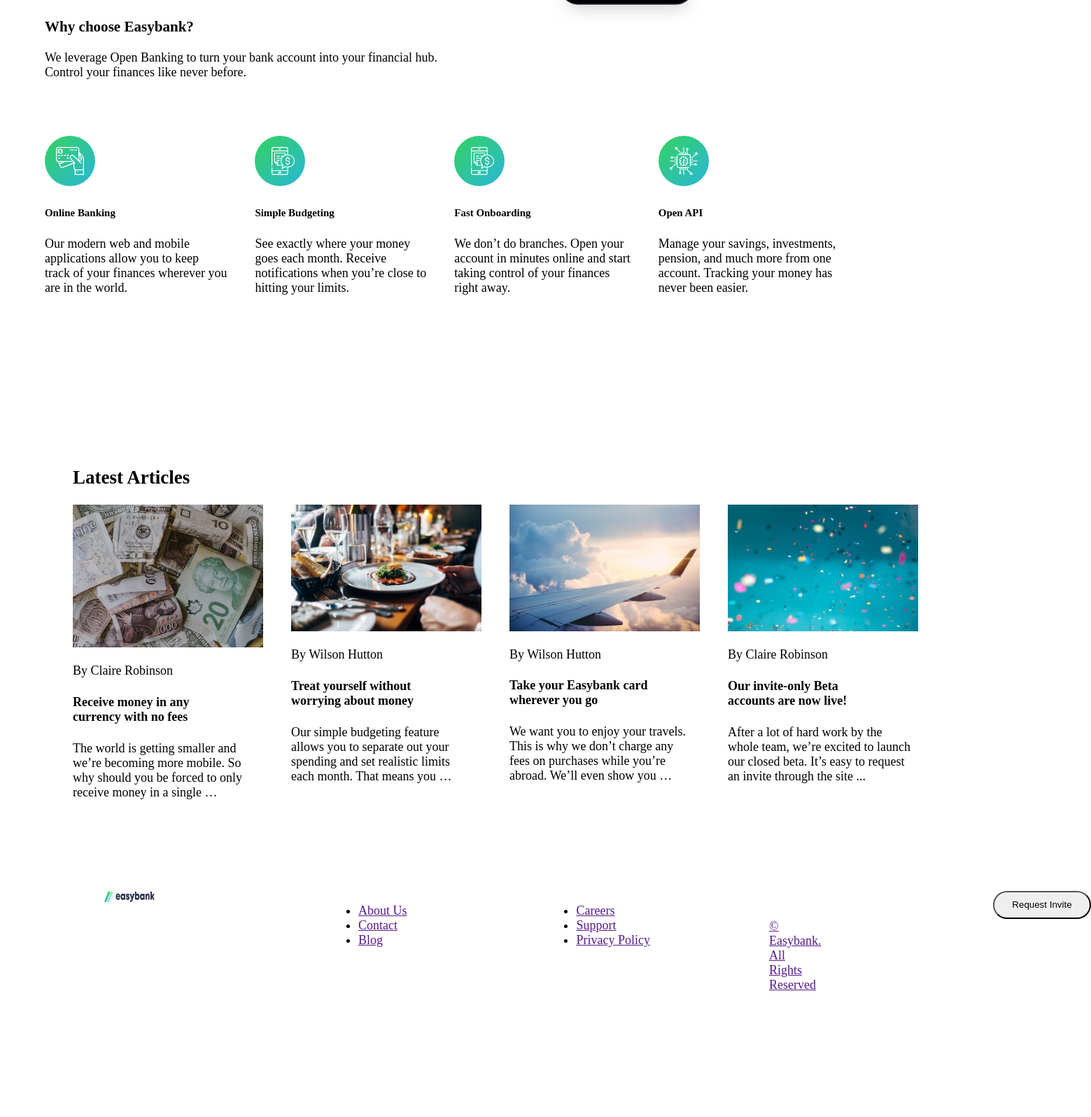
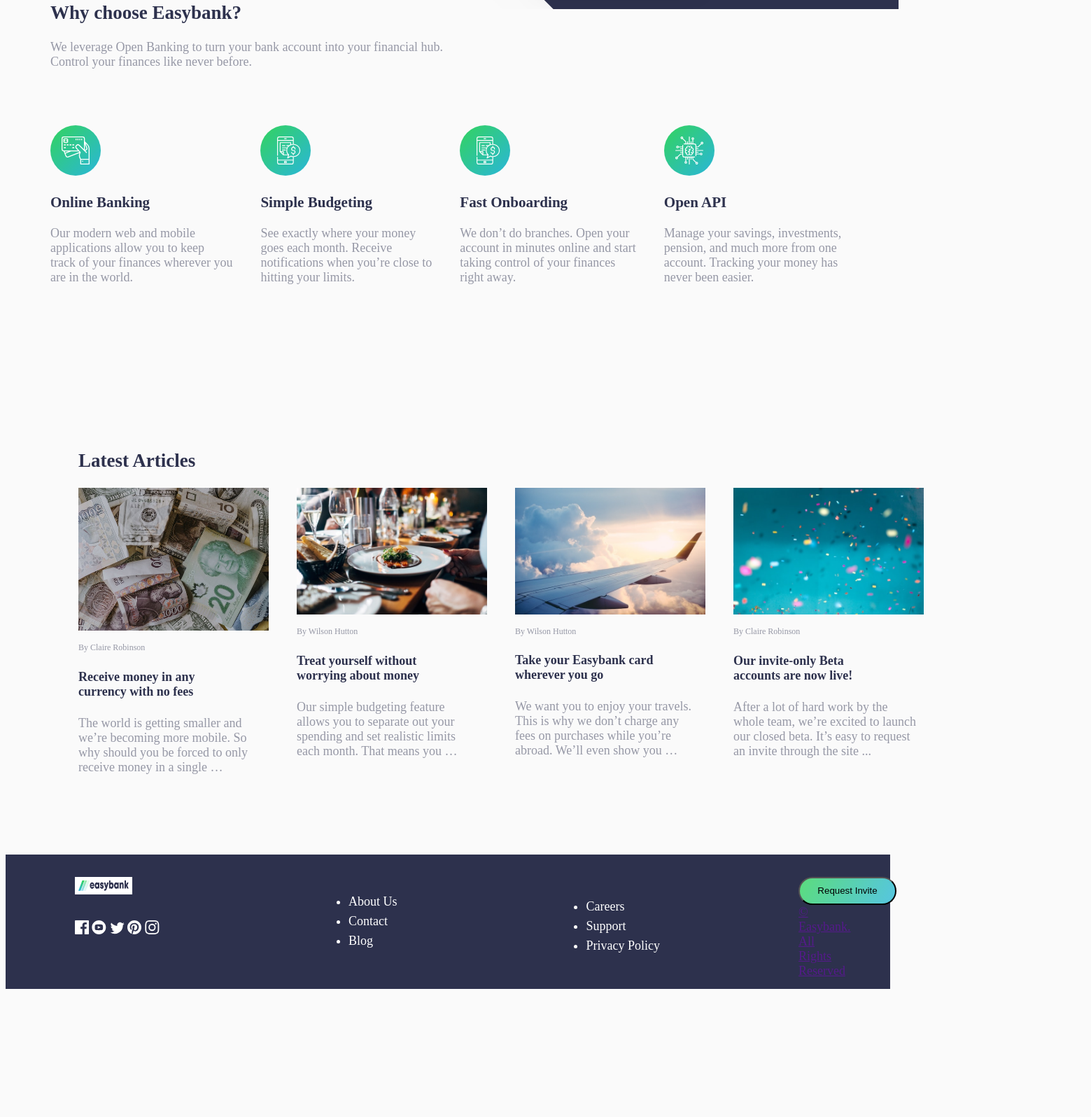
Before and after one commit to Edoscoba/Easy-bank-landing-page, a plain HTML site: page index.html in a window 1280 px wide. Shown: the part 772-2368 px from the top of the page at 70% size, 1559 px wide, since content can reach past the window. After the commit the page ends 2193 px from the top, so only its background shows below. Drawn offline with Linux system fonts and the light colour scheme.

Commit message:
css update

```diff
--- a/index.html
+++ b/index.html
@@ -12,21 +12,21 @@
         <header class="navigation">
            <img src="images/logo.svg" alt="" class="logo">
             <ul class="navigate">
-                <li><a href="navigate">home</a></li>
-                <li><a href="navigate">About</a></li>
-                <li><a href="navigate">Contact</a></li>
-                <li><a href="navigate">blog</a></li>
-                <li><a href="navigate">careers</a></li>
+                <li>home</li>
+                <li>About</li>
+                <li>Contact</li>
+                <li>blog</li>
+                <li>careers</li>
             </ul>
             <button class="invite-btn">Request Invite</button>
         </header>
         <main>
             <section class="section-one">
                 <div class="next-gen">
-                    <h1>Next generation <br> digital banking</h1>
-                    <div class="p">Take your financial life online. Your Easybank account <br> will be a one-stop-shop
-                        for spending, saving,<br> budgeting, investing, and much more.
-                        <button type="submit">Request Invite</button>
+                    <h1  class="h-tag">Next generation <br> digital banking</h1>
+                    <div class="text">Take your financial life online. Your Easybank account <br> will be a one-stop-shop
+                        for spending, saving,<br> budgeting, investing, and much more. <br><br>
+                        <button type="submit" class="request-invite-btn">Request Invite</button>
                     </div>
 
                 </div>
@@ -36,10 +36,10 @@
             </section>
              <section class="section-two">
                 <div class="choose-eazy">
-                    <h3>
+                    <h2 class="h-tag">
                          Why choose Easybank?
-                    </h3>
-                    <p>We leverage Open Banking to turn your bank account into your financial hub. <br>
+                    </h2>
+                    <p class="text">We leverage Open Banking to turn your bank account into your financial hub. <br>
                          Control your finances like never before.
                    </p>
                 </div>
@@ -48,67 +48,68 @@
              <div class="advertisment">
                 <div class="on">
                     <img src="images/icon-online.svg" alt="" class="">
-                    <h5>Online Banking</h5>
-                    <p>Our modern web and mobile <br> applications allow you to keep <br> track of your finances
+                    <h3 class="h-tag">Online Banking</h3>
+                    <p class="text">Our modern web and mobile <br> applications allow you to keep <br> track of your finances
                         wherever you <br> are in the world.</p>
                 </div>
                 <div class="banking">
                     <img src="images/icon-budgeting.svg" alt="" class="">
-                    <h5>  Simple Budgeting</h5>
-                    <p>See exactly where your money <br> goes each month. Receive <br> notifications when you’re
+                    <h3  class="h-tag">  Simple Budgeting</h3>
+                    <p class="text">See exactly where your money <br> goes each month. Receive <br> notifications when you’re
                         close to <br> hitting your limits.
                       </p>
                 </div>
                 <div class="banking">
                     <img src="images/icon-budgeting.svg" alt="" srcset="">
-                    <h5>  Fast Onboarding</h5>
-    <p>We don’t do branches. Open your <br> account in minutes online and start <br> taking control of your  finances <br> right away.</p>
+                    <h3  class="h-tag">  Fast Onboarding</h3>
+    <p class="text">We don’t do branches. Open your <br> account in minutes online and start <br> taking control of your  finances <br> right away.</p>
                 </div>
                 <div class="banking">
                     <img src="images/icon-api.svg" alt="" class="api-img">
-                    <h5>Open API</h5>
-                    <P>Manage your savings, investments, <br> pension, and much more from one <br> account. Tracking
+                    <h3  class="h-tag">Open API</h3>
+                    <P class="text">Manage your savings, investments, <br> pension, and much more from one <br> account. Tracking
                         your money has <br> never been easier.
                       </P>
                     </div>
                 </div>
              </section>
              <section class="section-three">
-                <h2 class="latest">Latest Articles</h2>
+                <h2 class="h-tag" id="latest">Latest Articles</h2>
                 <div class="Articles">
                 <div class="comment-card">
                     <img src="images/image-currency.jpg" alt="" class="Articles-img">
-                    <p> By Claire Robinson</p>
-                    <h4>Receive money in any <br> currency with no fees</h4>
+                    <p style="font-size: 12px;" class="text"> By Claire Robinson</p>
+                    <h4 class="h-tag">Receive money in any <br> currency with no fees</h4>
 
-                    <p>The world is getting smaller and <br> we’re becoming more mobile. So <br> why should you be
+                    <p class="text">The world is getting smaller and <br> we’re becoming more mobile. So <br> why should you be
                         forced to only <br> receive money in a single …
                       </p>
                 </div>
                 <div class="comment-card">
                     <img src="images/image-restaurant.jpg" alt="" class="Articles-img">
-                    <p>By Wilson Hutton</p>
-                    <h4>  Treat yourself without <br> worrying about money
+                    <p style="font-size: 12px;" class="text">By Wilson Hutton</p>
+                    <h4  class="h-tag">  Treat yourself without <br> worrying about money
                     </h4>
-                    <p>Our simple budgeting feature <br> allows you to separate out your <br> spending and set
+                    <p class="text">Our simple budgeting feature <br> allows you to separate out your <br> spending and set
                         realistic limits <br> each month. That means you …</p>
                 </div>
                 <div class="comment-card">
                     <img src="images/image-plane.jpg" alt="" class="Articles-img">
 
-                    <p> By Wilson Hutton</p>
-                    <h4>Take your Easybank card <br> wherever you go</h4>
-                        <p>We want you to enjoy your travels. <br> This is why we don’t charge any <br> fees on purchases
+                    <p style="font-size: 12px;" class="text"> By Wilson Hutton</p>
+                    <h4  class="h-tag">Take your Easybank card <br> wherever you go</h4>
+                        <p class="text">We want you to enjoy your travels. <br> This is why we don’t charge any <br> fees on purchases
                             while you’re <br> abroad. We’ll even show you …</p>
                 </div>
                 <div class="comment-card">
                     <img src="images/image-confetti.jpg" alt="" class="Articles-img">
-                    <p>By Claire Robinson</p>
-                    <h4> Our invite-only Beta <br> accounts are now live!</h4>
-                    <p> After a lot of hard work by the <br> whole team, we’re excited to launch <br> our closed beta.
+                    <p style="font-size: 12px;" class="text">By Claire Robinson</p>
+                    <h4  class="h-tag"> Our invite-only Beta <br> accounts are now live!</h4>
+                    <p class="text"> After a lot of hard work by the <br> whole team, we’re excited to launch <br> our closed beta.
                         It’s easy to request <br> an invite through the site ...</p>
                 </div>
             </div>
+        </div>
              </section>
         </main>
         <footer>
@@ -117,41 +118,41 @@
                 <div class="">
                     <img src="images/logo.svg" alt="" class="logo"><br>
                     <div class="handle">
-                    <img src="images/icon-facebook.svg" alt="" c>
-                    <img src="images/icon-youtube.svg" alt="" class="">
-                    <img src="images/icon-twitter.svg" alt="" class="">
-                    <img src="images/icon-pinterest.svg" alt="" class="">
-                    <img src="images/icon-instagram.svg" alt="" class="">
+                    <img src="images/icon-facebook.svg" alt="" class="media">
+                    <img src="images/icon-youtube.svg" alt="" class="media">
+                    <img src="images/icon-twitter.svg" alt="" class="media">
+                    <img src="images/icon-pinterest.svg" alt="" class="media">
+                    <img src="images/icon-instagram.svg" alt="" class="media">
 
 
                 </div>
                 </div>
 
-                <div class="">
+                <div >
                     <ul>
-                        <li><a href="">About Us
-                        </a></li>
-                        <li><a href="">Contact</a></li>
-                        <li><a href="">Blog
-                        </a></li>
+                        <li class="Contact">About Us </li>
+
+                        <li class="Contact">Contact</li>
+                        <li class="Contact">Blog</li>
+
                     </ul>
                 </div>
-                <div class="">
+                <div class="Contact">
                     <ul>
-                        <li><a href="">Careers</a></li>
-                        <li><a href="">Support</a></li>
-                        <li><a href="">Privacy Policy</a></li>
+                        <li class="Contact">Careers</li>
+                        <li class="Contact">Support</li>
+                        <li class="Contact">Privacy Policy</li>
                     </ul>
                 </div>
                 <div class="right-reserv">
-                    <button class="invite-btn" type="submit">Request Invite</button> <br>
+                    <button class="request-invite-btn" type="submit">Request Invite</button>
                     <a href="">© Easybank. All Rights Reserved</a>
                 </div>
             </div>
         </footer>
 
 
-    </div>
+
 
 </body>
 </html>
--- a/style.css
+++ b/style.css
@@ -13,26 +13,32 @@
 
 body {
 font-size: 18px;
-margin: 2rem;
+background-color:hsl(0, 0%, 98%);
 
 justify-content: center;
 }
 .logo {
+    padding: 5px;
 width: 4.5rem;
 height: 15px;
+background-color: white;
 }
 .container{
-    margin: 2rem;
+   margin-left: 4rem;
+  ;
+
 }
 
 .navigation,
 .navigate {
 
-    z-index: 1;
+    background-color: hsl(0, 0%, 100%);
+
     display: flex;
 }
 .navigate {
    padding-left: 20rem;
+   color:  hsl(233, 8%, 62%)
 
 }
 
@@ -41,7 +47,7 @@ height: 15px;
     width: 140px;
     height: 40px;
     border-radius: 50px;
-}
+    background: linear-gradient(117deg, hsl(136, 65%, 61%)0%,hsl(192, 70%, 61%)100%)}
 
 .section-one {
     display: flex;
@@ -51,15 +57,19 @@ height: 15px;
 }
 .next-gen {
     margin-top: 9rem;
-    width: 38rem;
+    width: 47rem;
     height: 50vh;
 
 }
 
 .mockups{
-    width:40rem;
+    width:50rem;
     height: 45rem;
     margin-left: 17rem;
+    background-image: url(images/bg-intro-desktop.svg);
+    background-position: 50% 50% ;
+
+    justify-content: center;
 
 
 }
@@ -79,12 +89,13 @@ height: 15px;
 .banking {
     margin-left: 2.5rem;
 }
-.latest {
+#latest {
     margin-left: 2.5rem;
 }
 
 .comment-card{
     margin-left: 2.5rem;
+
 }
 
 .Articles {
@@ -94,14 +105,19 @@ height: 15px;
 .Articles-img {
     width: 17rem;
 }
+.text {
+    color:  hsl(233, 8%, 62%)
+}
 
 .footer {
-    margin-top: 7rem;
-
+    margin-top: 6rem;
+    padding-top: 2rem;
+    background-color:  hsl(233, 26%, 24%);
+    color:  hsl(0, 0%, 100%);
     display: flex;
     justify-content: space-around;
-    height: 40vh;
-    padding-left: rem;
+    height: 20vh;
+
 }
 
 .icon-handle {
@@ -116,3 +132,18 @@ li {
     width: 2rem;
 
 }
+.request-invite-btn {
+    width: 140px;
+    height: 40px;
+    border-radius: 50px;
+    background: linear-gradient(117deg, hsl(136, 65%, 61%)0%,hsl(192, 70%, 61%)100%)
+}
+.h-tag {
+    color: hsl(233, 26%, 24%);
+}
+.media {
+    margin-top: 2rem;
+}
+.Contact {
+    padding-top: 7px;
+}
```
